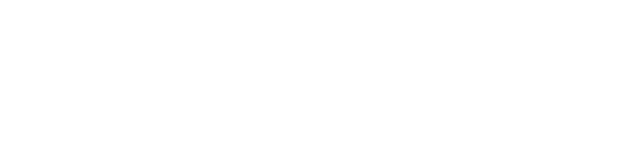
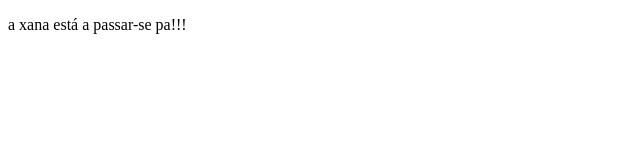
Before and after one commit to dock70/montevelho, a plain HTML site: page index.html in a window 1280 px wide. Shown: the whole page, without its empty margins (0-640 px from the left). Drawn offline with Linux system fonts and the light colour scheme.

Commit message:
a xana teste

```diff
--- a/index.html
+++ b/index.html
@@ -5,6 +5,7 @@
 	<title>Monte Velho</title>
 </head>
 <body>
+	<p>a xana está a passar-se pa!!!</p>
 
 </body>
 </html>
```
